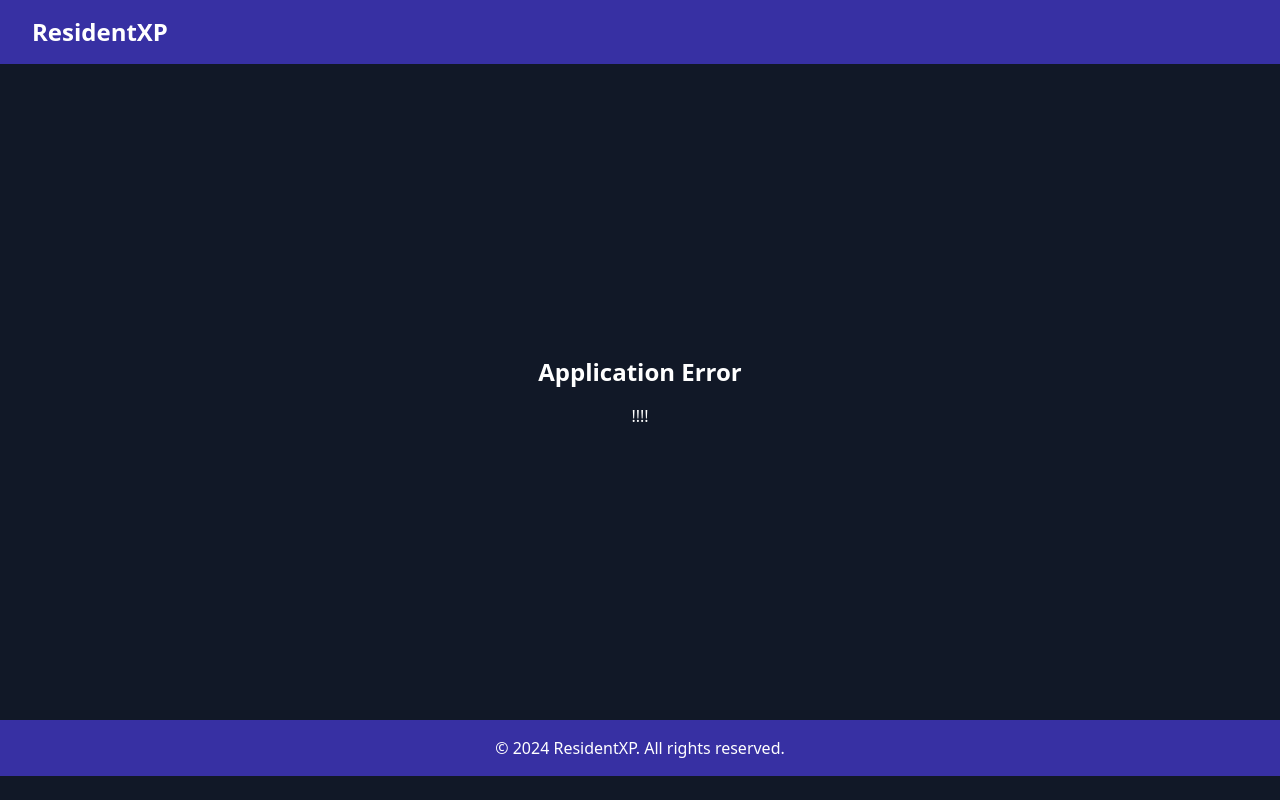
After one commit to Mzwandile-Dlomo/residentxp, a Django app: page /accounts/application_error/ in a window 1280 px wide. The commit adds this page. Run offline with Django 3.2, Linux system fonts and the light colour scheme.

Commit message:
Accounts on progress flow

```diff
--- /dev/null
+++ b/accounts/templates/accounts/application_error.html
@@ -0,0 +1,10 @@
+{% extends 'base.html' %}
+
+{% block content %}
+<div class="container mx-auto flex justify-center items-center h-full">
+  <div class="text-center">
+    <h2 class="text-2xl font-bold mb-4">Application Error</h2>
+    <p>!!!!</p>
+  </div>
+</div>
+{% endblock %}
--- a/accounts/templates/accounts/registration.html
+++ b/accounts/templates/accounts/registration.html
@@ -3,7 +3,7 @@
 {% block content %}
 <div class="container mx-auto">
   <h2 class="text-2xl font-bold mb-4 bg-indigo-500 text-white px-4 py-2 rounded">Accommodation Application</h2>
-  <form method="post" action="{% url 'accounts:application_confirmation' %}" class="max-w-md mx-auto">
+  <form method="post" class="max-w-md mx-auto">
     {% csrf_token %}
     {% for field in form %}
         {% if field.name == "full_name" %}
--- a/accounts/urls.py
+++ b/accounts/urls.py
@@ -4,8 +4,10 @@ from . import views
 app_name = 'accounts'
 
 urlpatterns = [
-    path('', views.apply_for_admission, name='register'),
+    path('', views.apply_view, name='application'),
     path('application_confirmation/', views.application_confirmation, name='application_confirmation'),
-    path('application_exists/', views.application_exists, name='application_exists'),
-    path('complete/<int:student_id>/', views.complete_application, name='complete_application'),
+    path('duplicate_application/', views.duplicate_application, name='duplicate_application'),
+    path('application_error/', views.application_error, name='application_error'),
+    path('complete_application/<int:student_id>/', views.complete_application, name='complete_application'),
 ]
+# application_error
--- a/accounts/views.py
+++ b/accounts/views.py
@@ -3,49 +3,34 @@ from django.shortcuts import render, redirect, get_object_or_404
 from django.contrib import messages
 from .models import Student
 from .forms import StudentApplicationForm, AdditionalDetailsForm
+from django.contrib.auth.decorators import login_required
 
-# def apply_for_admission(request):
-#     if request.method == 'POST':
-#         form = StudentApplicationForm(request.POST)
-#         if form.is_valid():
-#             # Check if student with the same student number already exists
-#             student_number = form.cleaned_data['student_number']
-#             existing_student = Student.objects.filter(student_number=student_number).exists()
-#             if existing_student:
-#                 messages.error(request, 'Student with this student number already exists.')
-#             else:
-#                 student = form.save(commit=False)
-#                 student.application_status = 'pending'
-#                 student.save()
-#                 messages.success(request, 'Your application has been submitted successfully.')
-#                 return redirect('application_confirmation')
-#     else:
-#         form = StudentApplicationForm()
-#     return render(request, 'accounts/registration.html', {'form': form})
 
-def apply_for_admission(request):
+def apply_view(request):
     if request.method == 'POST':
         form = StudentApplicationForm(request.POST)
         if form.is_valid():
-            # Check if student with the same student number already exists
-            student_number = form.cleaned_data['student_number']
-            existing_student = Student.objects.filter(student_number=student_number).exists()
-            print("existing_student:", existing_student)
-            if existing_student:
-                messages.error(request, 'Student with this student number already exists. Please wait for the application process to complete.')
-                return redirect('application_exists')
-            else:
+            try:
                 student = form.save(commit=False)
                 student.application_status = 'pending'
                 student.save()
                 messages.success(request, 'Your application has been submitted successfully.')
-                return redirect('application_confirmation')
+                return redirect('accounts:application_confirmation')
+            except Exception as e:
+                messages.error(request, f"An error occurred: {e}")
+                return redirect('accounts:application_error')
     else:
         form = StudentApplicationForm()
     return render(request, 'accounts/registration.html', {'form': form})
 
+# @login_required
+# def complete_application(request, student_id, confirmation_token)
+def complete_application(request, student_id):
+    # try:
+    #     student = Student.objects.get(confirmation_token=confirmation_token)
+    # except Student.DoesNotExist:
+    #     return redirect('invalid_confirmation')  # Redirect to error page
 
-def complete_application(request, student_id):
     student = get_object_or_404(Student, id=student_id)
 
     if request.method == 'POST':
@@ -77,6 +62,8 @@ def application_confirmation(request):
         return render(request, 'accounts/application_confirmation.html')
 
 
+def duplicate_application(request):
+    return render(request, 'accounts/application_exists.html')
 
-def application_exists(request):
-    return render(request, 'accounts/application_exists.html')
+def application_error(request):
+    return render(request, 'accounts/application_error.html')
```
Also changed, not shown: accounts/forms.py (+33 -1 lines), accounts/models.py (+24 -2 lines), accounts/migrations/0001_initial.py, accounts/migrations/0002_alter_student_options_and_more.py (deleted), accounts/migrations/0002_remove_student_confirmation_token.py (added), complaints/migrations/__init__.py (deleted), core/migrations/__init__.py (deleted), db.sqlite3, residents/migrations/__init__.py (deleted), students/migrations/__init__.py (deleted).
